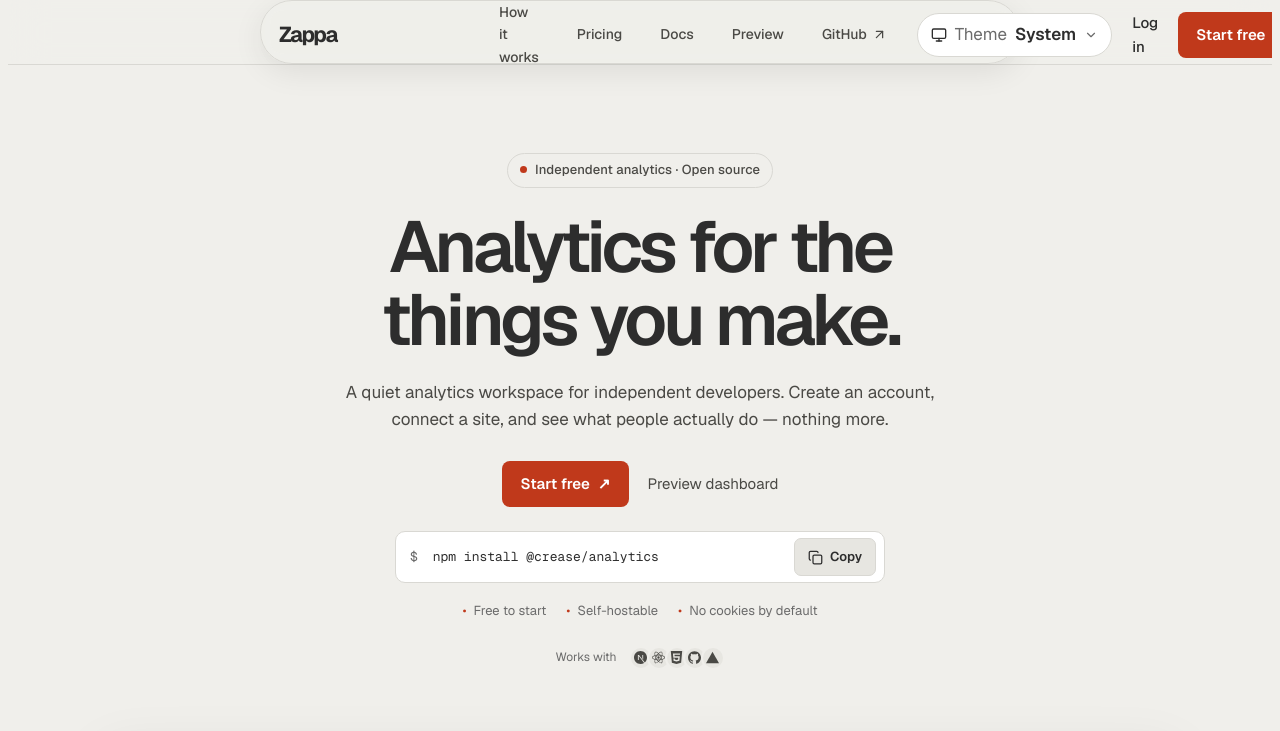
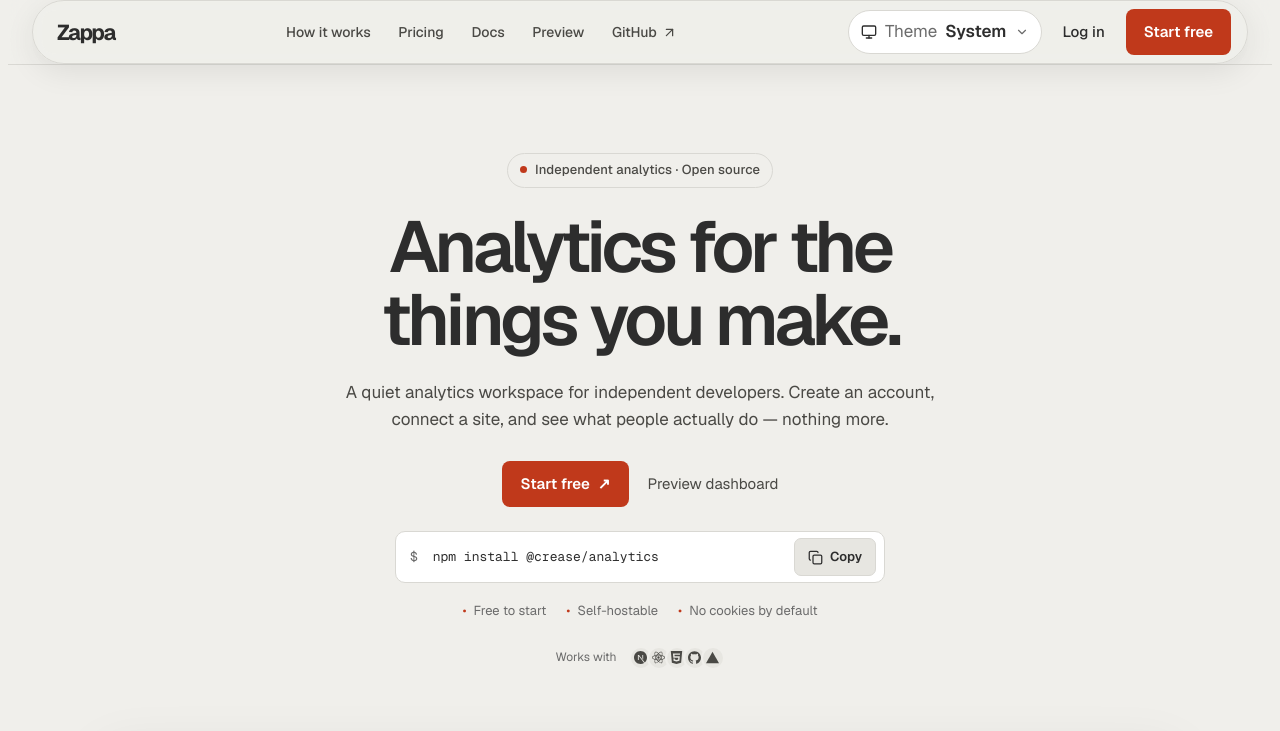
Before and after one commit to AmanSagar0607/crease, a Next.js app: page / in a window 1280 px wide. Shown: the top 731 px of the page. Built offline with nearby package versions, Linux system fonts and the light colour scheme.

Commit message:
Fix homepage desktop navigation layout

```diff
--- a/app/landing.module.css
+++ b/app/landing.module.css
@@ -2111,17 +2111,21 @@
 }
 
 .landing .nav {
-  width: min(760px, calc(100% - 32px));
-  height: 52px;
-  gap: 18px;
-  padding-inline: 18px 8px;
+  width: min(1280px, calc(100% - 48px));
+  height: 64px;
+  gap: clamp(14px, 2vw, 28px);
+  padding-inline: 24px 16px;
   border-color: var(--line);
   background: var(--navBg);
-}
-
-.landing .brand { font-size: 18px; font-weight: 650; letter-spacing: -.045em; }
-.landing .navLinks { gap: 14px; font-size: 14px; }
-.landing .navEnd { gap: 10px; }
+  grid-template-columns: max-content minmax(0, 1fr) max-content;
+}
+
+.landing .brand { font-size: 18px; font-weight: 650; letter-spacing: -.045em; white-space: nowrap; }
+.landing .navLinks { display: flex; align-items: center; justify-content: center; flex-wrap: nowrap; gap: clamp(2px, .65vw, 12px); font-size: 14px; white-space: nowrap; }
+.landing .navLinks a { padding-inline: clamp(7px, .75vw, 12px); white-space: nowrap; }
+.landing .navEnd { gap: clamp(6px, .85vw, 12px); flex-wrap: nowrap; white-space: nowrap; }
+.landing .navTheme :global(button) { height: 44px; min-height: 44px; padding-inline: 12px; white-space: nowrap; }
+.landing .navQuiet { white-space: nowrap; }
 .landing .navAction { height: 44px; padding-inline: 16px; font-size: 14px; font-weight: 600; }
 .landing .hero h1 { max-width: 900px; font-size: clamp(44px, 6vw, 72px); font-weight: 600; letter-spacing: -.055em; line-height: 1.02; text-wrap: balance; }
 .landing .heroLead { max-width: 630px; font-size: 17px; line-height: 1.6; text-wrap: pretty; }
@@ -2153,15 +2157,16 @@
 :global([data-theme='dark']) .landing .heroEyebrow span,
 :global([data-theme='dark']) .landing .trustRow span::before { background: #FF5A3A; color: #FF5A3A; }
 
-@media (max-width: 860px) {
-  .landing .nav { width: calc(100% - 32px); justify-content: space-between; }
+@media (max-width: 980px) {
+  .landing .nav { width: calc(100% - 32px); height: 64px; grid-template-columns: minmax(0, 1fr) auto; justify-content: space-between; gap: 12px; padding-inline: 18px 12px; }
   .landing .navLinks, .landing .navTheme, .landing .navQuiet { display: none; }
+  .landing .navEnd { grid-column: 2; gap: 8px; }
   .landing .mobileMenuToggle { width: 44px; height: 44px; display: inline-grid; place-items: center; border: 1px solid var(--line); border-radius: 10px; background: var(--surface); color: var(--ink); }
   .landing .mobileMenuToggle svg { width: 20px; height: 20px; }
 }
 
 
-@media (max-width: 860px) {
+@media (max-width: 980px) {
   .landing .mobileMenuLayer { position: fixed; z-index: 100; inset: 0; display: block; }
   .landing .mobileMenuBackdrop { position: absolute; inset: 0; width: 100%; height: 100%; border: 0; background: rgba(20, 18, 15, .48); animation: menuScrimIn 160ms ease-out both; }
   .landing .mobileMenuPanel { position: absolute; inset: 0 0 auto; display: flex; flex-direction: column; gap: 2px; padding: 14px 20px 24px; border-bottom: 1px solid var(--line); border-radius: 0 0 16px 16px; background: var(--bg); box-shadow: 0 20px 50px rgba(20, 18, 15, .16); animation: menuSheetIn 260ms cubic-bezier(.22, 1, .36, 1) both; }
@@ -2178,5 +2183,9 @@
   .landing .mobileMenuTheme :global(button) { min-height: 44px; }
 }
 
+@media (max-width: 760px) {
+  .landing .nav { width: calc(100% - 24px); height: 48px; min-height: 48px; gap: 8px; padding: 0 8px 0 14px; }
+}
+
 :global([data-theme='dark']) .landing .heroEyebrow span { background: #FF5A3A; }
 :global([data-theme='dark']) .landing .trustRow span::before { color: #FF5A3A; }
```
